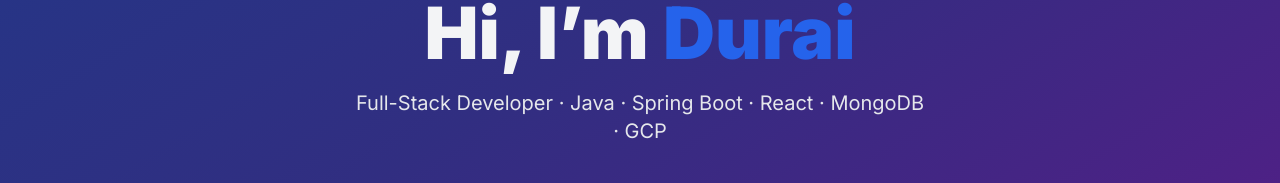
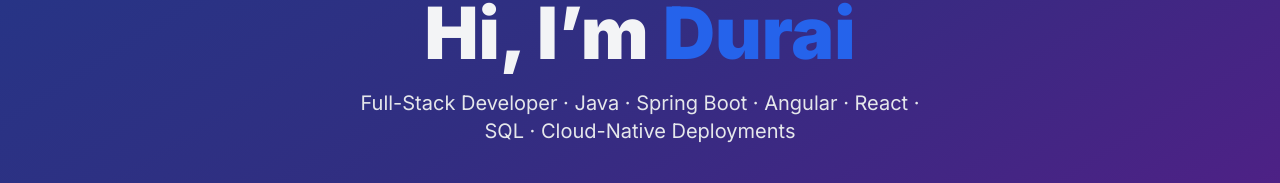
Before and after one commit to sankardurai17/my-portfolio, a React (Vite) app: page / in a window 1280 px wide. Shown: the part 471-654 px from the top of the page. Built offline with nearby package versions, Linux system fonts and the light colour scheme.

Commit message:
Minor updates in hero section

```diff
--- a/src/components/Hero.tsx
+++ b/src/components/Hero.tsx
@@ -31,7 +31,7 @@
         transition={{ duration: 0.7, delay: 0.2 }}
         className="max-w-xl text-lg md:text-xl text-gray-700 dark:text-gray-200"
       >
-        Full-Stack Developer · Java · Spring Boot · React · MongoDB · GCP
+        Full-Stack Developer · Java · Spring Boot · Angular · React · SQL · Cloud-Native Deployments
       </motion.p>
 
       <motion.a
```
